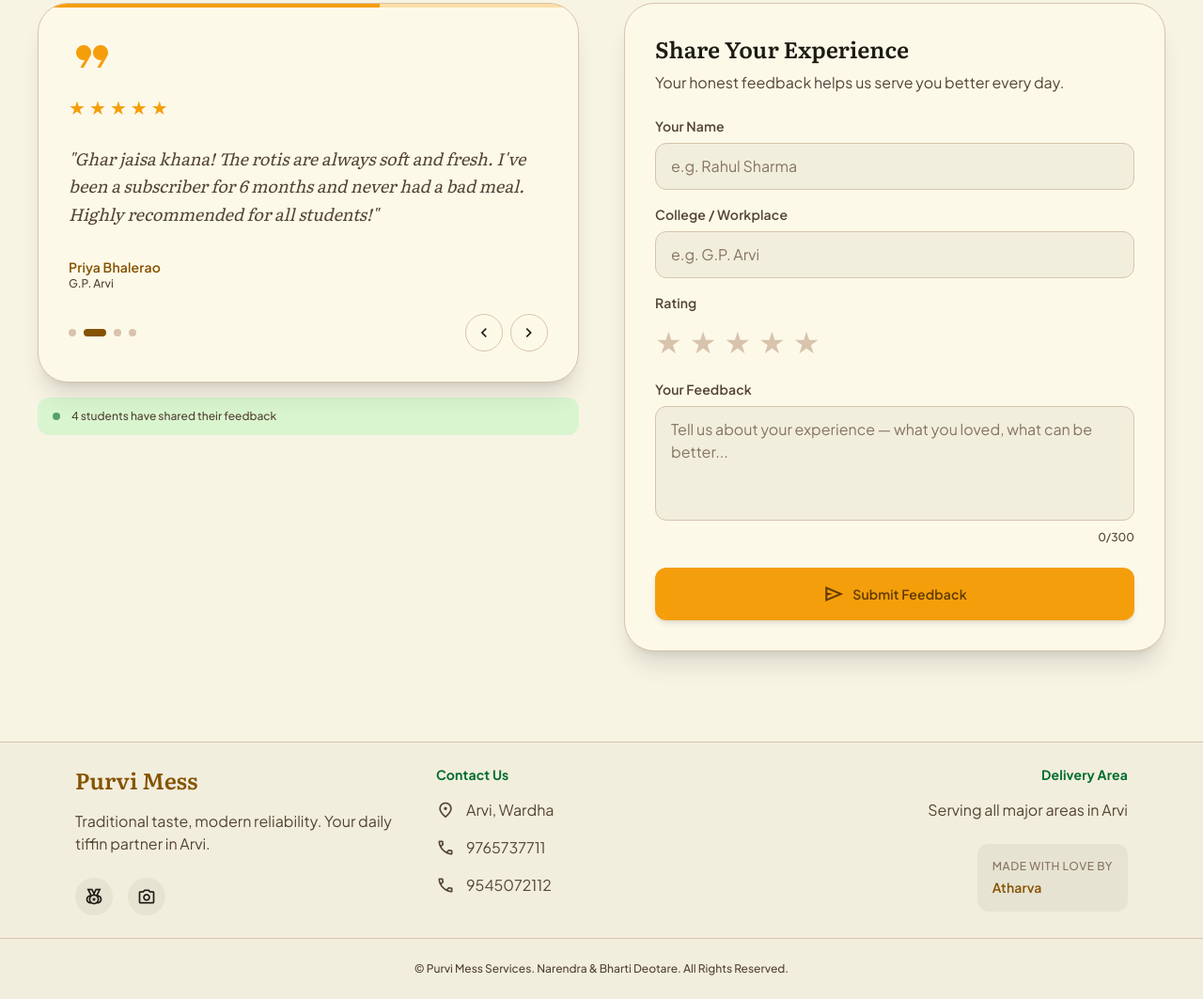
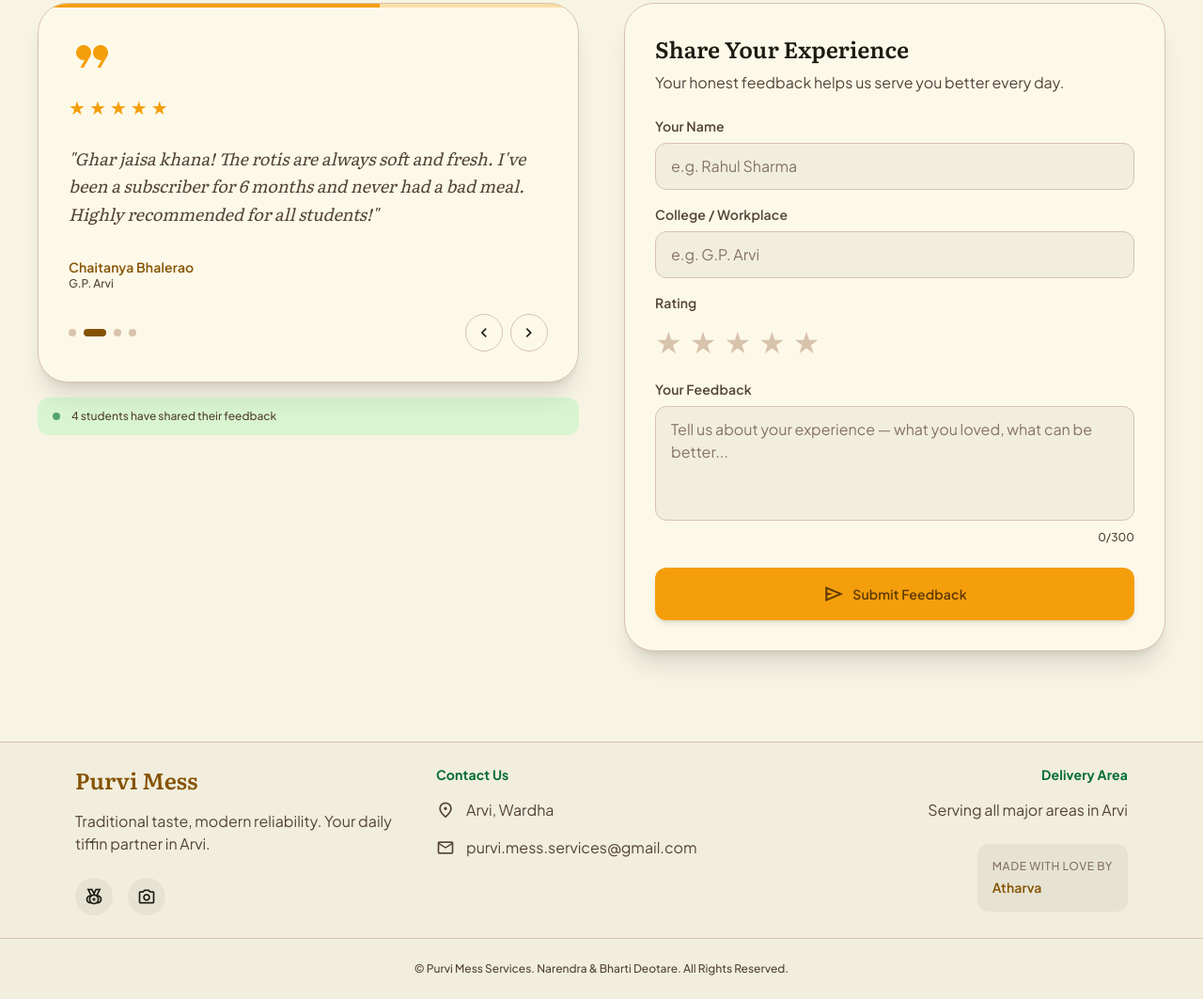
Before and after one commit to deotareatharva-hub/purvi-mess-backend, a plain HTML site: page index.html in a window 1280 px wide. Shown: the part 4575-5638 px from the top of the page at 94% size. Drawn offline with nearby package versions, Linux system fonts and the light colour scheme; no server answers.

Commit message:
remove contacts details

```diff
--- a/index.html
+++ b/index.html
@@ -1395,18 +1395,11 @@
             Arvi, Wardha
           </div>
           <a
-            href="tel:9765737711"
+            href="mailto:purvi.mess.services@gmail.com"
             class="flex items-center justify-center md:justify-start gap-3 text-on-surface-variant font-body-md text-body-md hover:text-primary transition-colors"
           >
-            <span class="material-symbols-outlined text-[20px]">call</span>
-            9765737711
-          </a>
-          <a
-            href="tel:9545072112"
-            class="flex items-center justify-center md:justify-start gap-3 text-on-surface-variant font-body-md text-body-md hover:text-primary transition-colors"
-          >
-            <span class="material-symbols-outlined text-[20px]">call</span>
-            9545072112
+            <span class="material-symbols-outlined text-[20px]">mail</span>
+            purvi.mess.services@gmail.com
           </a>
         </div>
         <div class="flex flex-col items-center md:items-end">
@@ -1508,7 +1501,7 @@
           ts: Date.now() - 1000000,
         },
         {
-                name: "Priya Bhalerao",
+          name: "Chaitanya Bhalerao",
           college: "G.P. Arvi",
           rating: 5,
           text: "Ghar jaisa khana! The rotis are always soft and fresh. I've been a subscriber for 6 months and never had a bad meal. Highly recommended for all students!",
@@ -1516,7 +1509,7 @@
         },
         {
           name: "Rohit Meshram",
-                college: "Engineering College, Wardha",
+          college: "RV Parankar Engineering College, Arvi",
           rating: 4,
           text: "Really good value for money. The non-veg Sunday special is something I look forward to every week. The chicken curry is exceptional!",
           ts: Date.now() - 600000,
@@ -1525,7 +1518,7 @@
           name: "Sneha Deshmukh",
           college: "Government College Arvi",
           rating: 5,
-                text: "Bharti Auntie's food is pure love. The half tiffin is perfectly portioned for me. Dal and chawal combo is unmatched. Will never switch to any other mess!",
+          text: " food is pure love. The half tiffin is perfectly portioned for me. Dal and chawal combo is unmatched. Will never switch to any other mess!",
           ts: Date.now() - 200000,
         },
       ];
@@ -1536,7 +1529,9 @@
 
       async function loadFeedbacks() {
         try {
-                const res = await fetch("https://purvi-mess-backend.onrender.com/api/feedback");
+          const res = await fetch(
+            "https://purvi-mess-backend.onrender.com/api/feedback",
+          );
           const data = await res.json();
           allFeedbacks = [...SEED_FEEDBACKS, ...data];
         } catch (err) {
@@ -1549,13 +1544,13 @@
 
       async function saveFeedback(fb) {
         try {
-        await fetch('https://purvi-mess-backend.onrender.com/api/feedback', {
-          method: 'POST',
-          headers: { 'Content-Type': 'application/json' },
-          body: JSON.stringify(fb)
+          await fetch("https://purvi-mess-backend.onrender.com/api/feedback", {
+            method: "POST",
+            headers: { "Content-Type": "application/json" },
+            body: JSON.stringify(fb),
           });
         } catch (err) {
-        console.log('Could not save to server, using local only');
+          console.log("Could not save to server, using local only");
         }
       }
 
```
Lines whose indentation alone changed are shown as unchanged.
